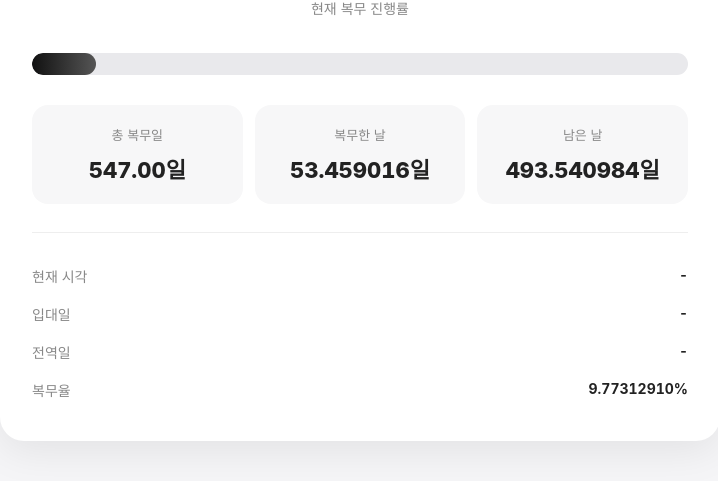
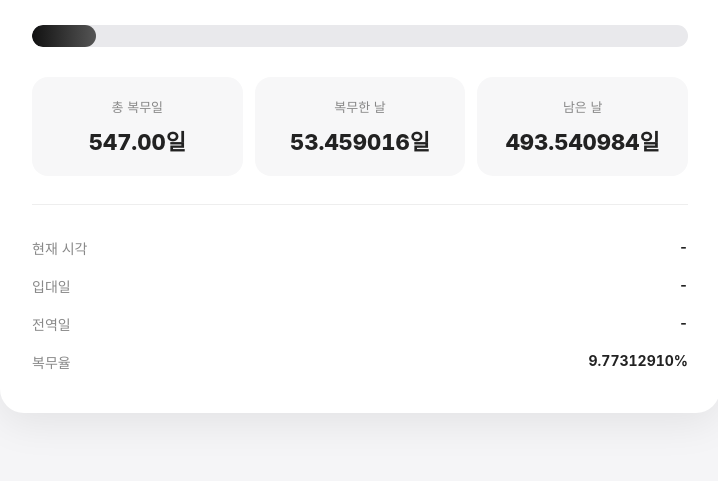
Before and after one commit to potato179/goondae, a plain HTML site: page index.html in a window 1280 px wide. Shown: the part 338-819 px from the top of the page, without its empty margins (280-998 px from the left). Drawn offline with Linux system fonts and the light colour scheme.

Commit message:
index.html 업데이트

```diff
--- a/index.html
+++ b/index.html
@@ -339,11 +339,6 @@
             >
                 0.00000000%
             </div>
-
-            <div class="percent-label">
-                현재 복무 진행률
-            </div>
-
         </div>
 
 
```
